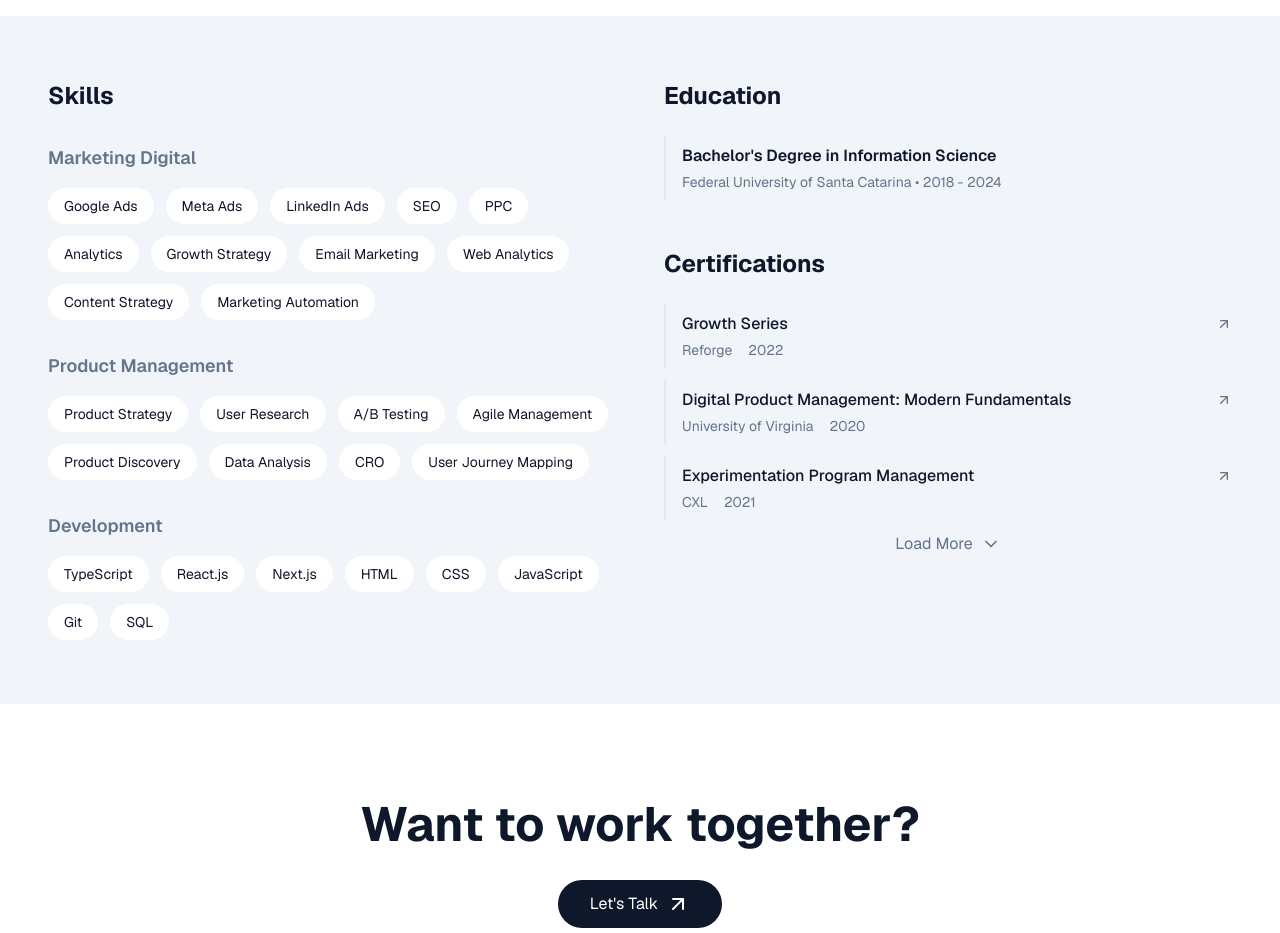
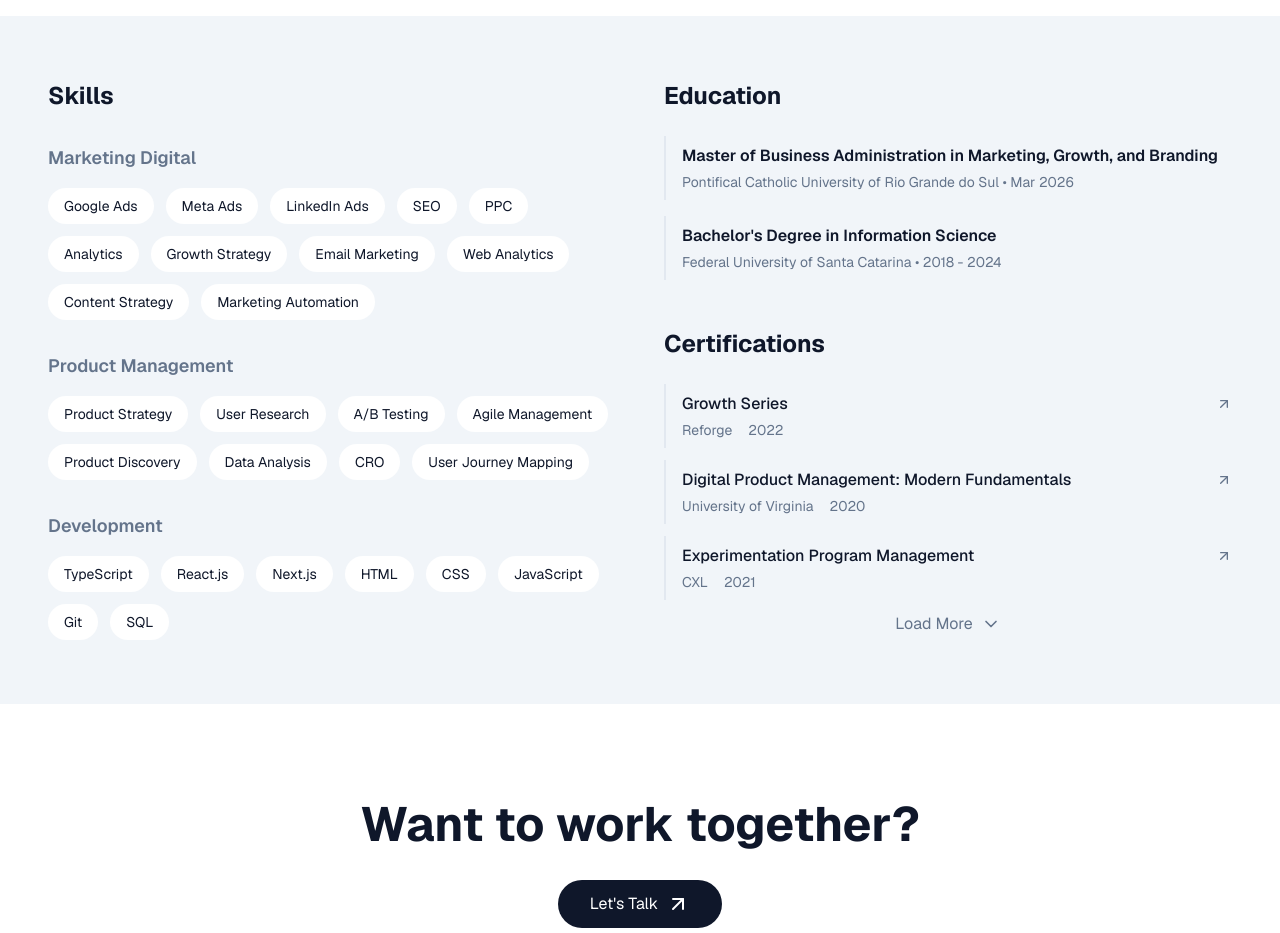
Before and after one commit to gabrielzamp/gz-redesign, a Next.js app: page /about in a window 1280 px wide. Shown: the part 1680-2613 px from the top of the page. Built offline with nearby package versions, Linux system fonts and the light colour scheme.

Commit message:
Add MBA to education on about page

```diff
--- a/src/app/about/page.tsx
+++ b/src/app/about/page.tsx
@@ -414,12 +414,24 @@ export default function AboutPage() {
               {/* Education */}
               <div>
                 <h2 className="text-2xl font-bold mb-6">Education</h2>
+                <div className="space-y-4">
+                  <div className="border-l-2 border-border pl-4 py-2">
+                    <h3 className="font-semibold mb-1">
+                      Master of Business Administration in Marketing, Growth, and
+                      Branding
+                    </h3>
+                    <div className="text-muted-foreground text-sm">
+                      Pontifical Catholic University of Rio Grande do Sul • Mar
+                      2026
+                    </div>
+                  </div>
                   <div className="border-l-2 border-border pl-4 py-2">
                     <h3 className="font-semibold mb-1">
                       Bachelor&apos;s Degree in Information Science
                     </h3>
                     <div className="text-muted-foreground text-sm">
                       Federal University of Santa Catarina • 2018 - 2024
+                    </div>
                   </div>
                 </div>
               </div>
```
Lines whose indentation alone changed are shown as unchanged.
